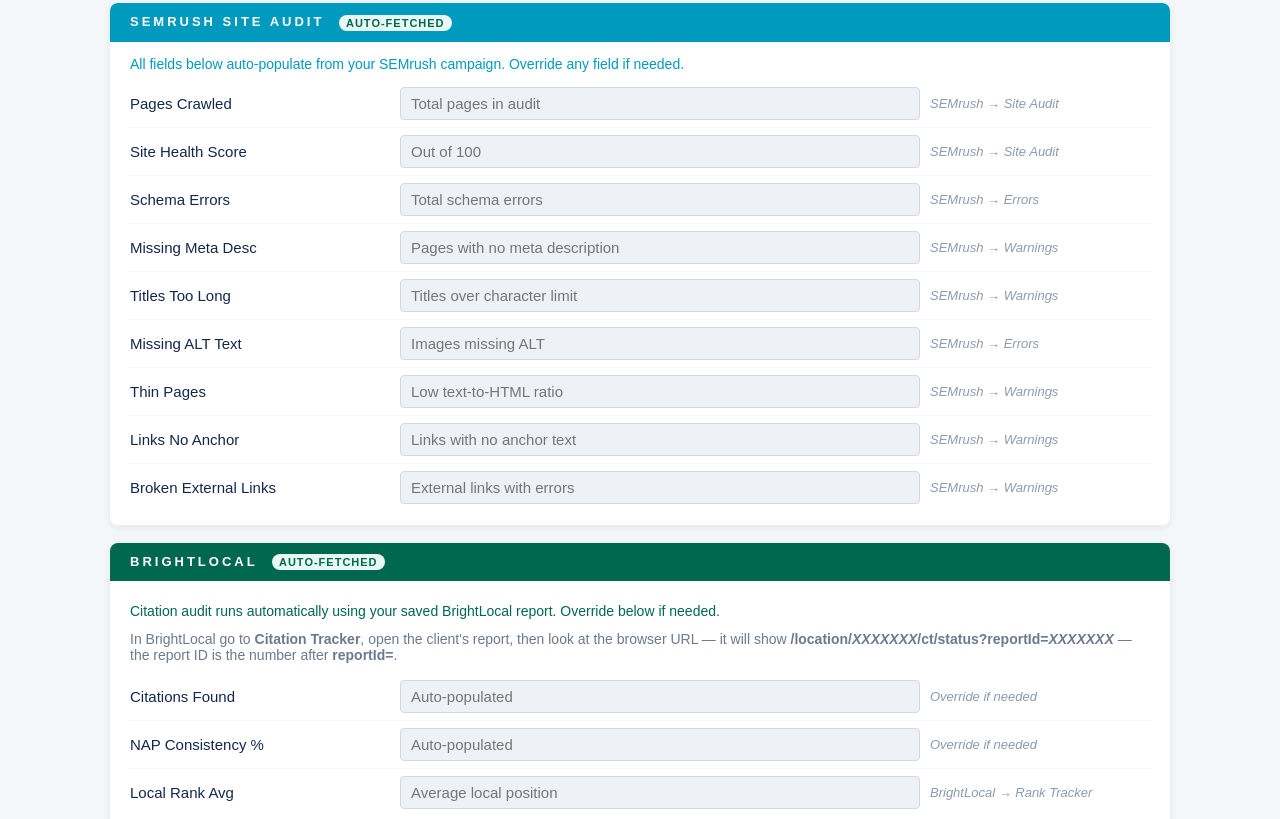
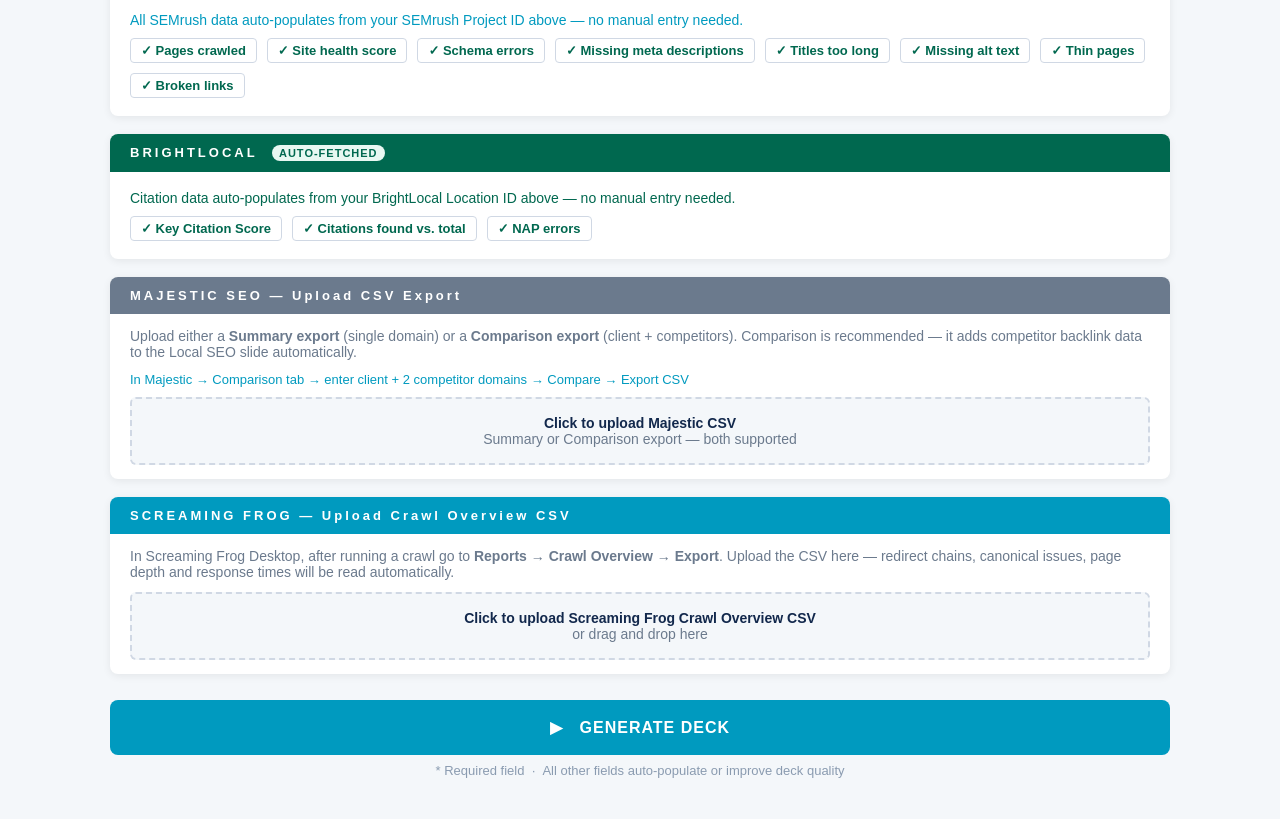
Before and after one commit to pmpmg/seo-audit-api, a website: page public/index.html in a window 1280 px wide. Shown: the part 672-1491 px from the top of the page. Drawn offline with Linux system fonts and the light colour scheme.

Commit message:
Update index.html

```diff
--- a/public/index.html
+++ b/public/index.html
@@ -94,11 +94,6 @@
         <span class="field-source"></span>
       </div>
       <div class="field-row">
-        <span class="field-label">City / Location</span>
-        <input type="text" id="location" placeholder="e.g. Grand Junction, CO">
-        <span class="field-source">Helps BrightLocal local search</span>
-      </div>
-      <div class="field-row">
         <span class="field-label">Audit Date</span>
         <input type="text" id="date" placeholder="e.g. June 2026">
         <span class="field-source"></span>
@@ -131,51 +126,16 @@
   <div class="card">
     <div class="card-header blue">SEMRUSH SITE AUDIT <span class="auto-badge">AUTO-FETCHED</span></div>
     <div class="card-body">
-      <p style="font-size:14px;color:#009ABF;padding:0 0 8px 0;">All fields below auto-populate from your SEMrush campaign. Override any field if needed.</p>
-      <div class="field-row">
-        <span class="field-label">Pages Crawled</span>
-        <input type="number" id="pagesCrawled" placeholder="Total pages in audit">
-        <span class="field-source">SEMrush → Site Audit</span>
-      </div>
-      <div class="field-row">
-        <span class="field-label">Site Health Score</span>
-        <input type="number" id="siteHealth" placeholder="Out of 100" min="0" max="100">
-        <span class="field-source">SEMrush → Site Audit</span>
-      </div>
-      <div class="field-row">
-        <span class="field-label">Schema Errors</span>
-        <input type="number" id="schemaErrors" placeholder="Total schema errors">
-        <span class="field-source">SEMrush → Errors</span>
-      </div>
-      <div class="field-row">
-        <span class="field-label">Missing Meta Desc</span>
-        <input type="number" id="missingDesc" placeholder="Pages with no meta description">
-        <span class="field-source">SEMrush → Warnings</span>
-      </div>
-      <div class="field-row">
-        <span class="field-label">Titles Too Long</span>
-        <input type="number" id="titlesTooLong" placeholder="Titles over character limit">
-        <span class="field-source">SEMrush → Warnings</span>
-      </div>
-      <div class="field-row">
-        <span class="field-label">Missing ALT Text</span>
-        <input type="number" id="missingAlt" placeholder="Images missing ALT">
-        <span class="field-source">SEMrush → Errors</span>
-      </div>
-      <div class="field-row">
-        <span class="field-label">Thin Pages</span>
-        <input type="number" id="thinPages" placeholder="Low text-to-HTML ratio">
-        <span class="field-source">SEMrush → Warnings</span>
-      </div>
-      <div class="field-row">
-        <span class="field-label">Links No Anchor</span>
-        <input type="number" id="noAnchors" placeholder="Links with no anchor text">
-        <span class="field-source">SEMrush → Warnings</span>
-      </div>
-      <div class="field-row">
-        <span class="field-label">Broken External Links</span>
-        <input type="number" id="brokenExternal" placeholder="External links with errors">
-        <span class="field-source">SEMrush → Warnings</span>
+      <p style="font-size:14px;color:#009ABF;padding:4px 0 6px;">All SEMrush data auto-populates from your SEMrush Project ID above — no manual entry needed.</p>
+      <div style="display:flex;gap:10px;flex-wrap:wrap;padding:4px 0 4px;">
+        <span class="auto-item">✓ Pages crawled</span>
+        <span class="auto-item">✓ Site health score</span>
+        <span class="auto-item">✓ Schema errors</span>
+        <span class="auto-item">✓ Missing meta descriptions</span>
+        <span class="auto-item">✓ Titles too long</span>
+        <span class="auto-item">✓ Missing alt text</span>
+        <span class="auto-item">✓ Thin pages</span>
+        <span class="auto-item">✓ Broken links</span>
       </div>
     </div>
   </div>
@@ -184,22 +144,11 @@
   <div class="card">
     <div class="card-header green">BRIGHTLOCAL <span class="auto-badge">AUTO-FETCHED</span></div>
     <div class="card-body">
-      <p style="font-size:14px;color:#00684F;padding:8px 0;">Citation audit runs automatically using your saved BrightLocal report. Override below if needed.</p>
-      <p style="font-size:14px;color:#6B7A8D;padding:4px 0 10px;">In BrightLocal go to <strong>Citation Tracker</strong>, open the client's report, then look at the browser URL — it will show <strong>/location/<em>XXXXXXX</em>/ct/status?reportId=<em>XXXXXXX</em></strong> — the report ID is the number after <strong>reportId=</strong>.</p>
-      <div class="field-row">
-        <span class="field-label">Citations Found</span>
-        <input type="number" id="citationsFound" placeholder="Auto-populated">
-        <span class="field-source">Override if needed</span>
-      </div>
-      <div class="field-row">
-        <span class="field-label">NAP Consistency %</span>
-        <input type="number" id="napConsistency" placeholder="Auto-populated" min="0" max="100">
-        <span class="field-source">Override if needed</span>
-      </div>
-      <div class="field-row">
-        <span class="field-label">Local Rank Avg</span>
-        <input type="number" id="localRankAvg" placeholder="Average local position" step="0.1">
-        <span class="field-source">BrightLocal → Rank Tracker</span>
+      <p style="font-size:14px;color:#00684F;padding:4px 0 6px;">Citation data auto-populates from your BrightLocal Location ID above — no manual entry needed.</p>
+      <div style="display:flex;gap:10px;flex-wrap:wrap;padding:4px 0 4px;">
+        <span class="auto-item">✓ Key Citation Score</span>
+        <span class="auto-item">✓ Citations found vs. total</span>
+        <span class="auto-item">✓ NAP errors</span>
       </div>
     </div>
   </div>
@@ -419,8 +368,7 @@
   }
 
   const data = {};
-  ['clientName','domain','preparedBy','location','date','semrushProjectId','brightlocalLocationId','pagesCrawled','siteHealth',
-   'schemaErrors','missingDesc','titlesTooLong','missingAlt','thinPages','noAnchors',
+  ['clientName','domain','preparedBy','date','semrushProjectId','brightlocalLocationId',
    'brokenExternal','citationsFound','napConsistency','localRankAvg'].forEach(id => {
     const el = document.getElementById(id);
     if (el?.value?.trim()) {
```
